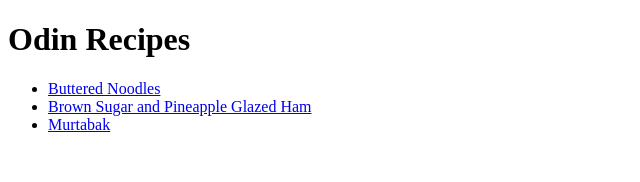
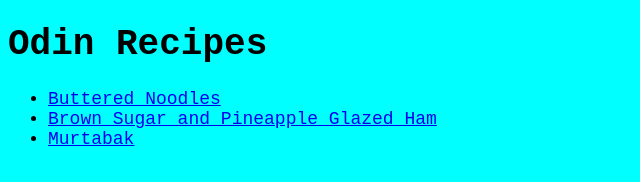
Before and after one commit to LeonardCaldwell/odin-recipes, a plain HTML site: page index.html in a window 1280 px wide. Shown: the whole page, without its empty margins (0-640 px from the left). Drawn offline with Linux system fonts and the light colour scheme.

Commit message:
Adds CSS styling to index

```diff
--- a/index.html
+++ b/index.html
@@ -3,14 +3,15 @@
     <head>
         <meta charset="UTF-8">
         <title>Odin Recipes</title>
+        <link rel="stylesheet" href="./style.css">
     </head>
 
     <body>
-        <h1>Odin Recipes</h1>
+        <h1 class="title">Odin Recipes</h1>
         <ul>
-            <li><a href="./recipes/buttered-noodles.html">Buttered Noodles</a></li>
-            <li><a href="./recipes/sugar-pineapple-ham.html">Brown Sugar and Pineapple Glazed Ham</a></li>
-            <li><a href="./recipes/murtabak.html">Murtabak</a></li>
+            <li class="list"><a href="./recipes/buttered-noodles.html">Buttered Noodles</a></li>
+            <li class="list"><a href="./recipes/sugar-pineapple-ham.html">Brown Sugar and Pineapple Glazed Ham</a></li>
+            <li class="list"><a href="./recipes/murtabak.html">Murtabak</a></li>
         </ul>
     </body>
 </html>
--- /dev/null
+++ b/style.css
@@ -0,0 +1,13 @@
+* {
+    background-color: aqua;
+    font-family: 'Courier New', Courier, monospace;
+}
+
+.title {
+    font-size: 36px;
+}
+
+.list {
+    font-size: 18px;
+    color: black;
+}
```
